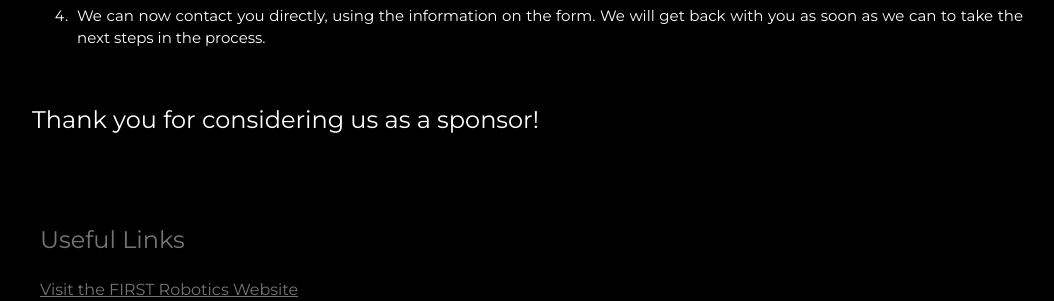
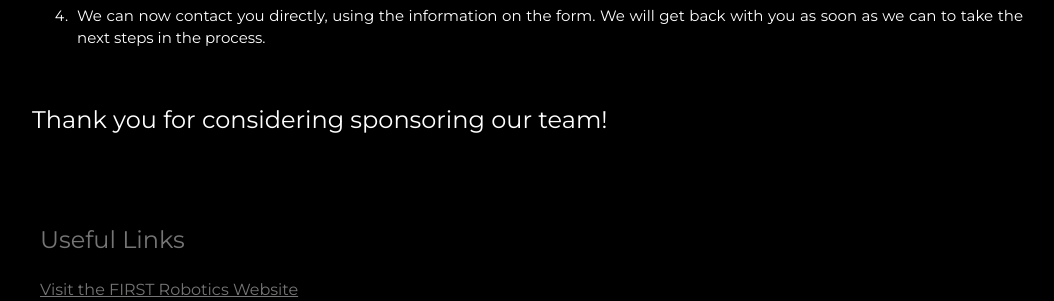
Before and after one commit to tyleraharrison/FuriousFalconSite, a PHP site: page /sponsors.php in a window 1280 px wide. Shown: the part 1625-1926 px from the top of the page, without its empty margins (170-1224 px from the left). Run offline with PHP 8.4, Linux system fonts and the light colour scheme; some libraries are stand-ins or nearby versions.

Commit message:
Changed sponsors wording

```diff
--- a/sponsors.php
+++ b/sponsors.php
@@ -139,7 +139,7 @@
             <li>We can now contact you directly, using the information on the form. We will get back with you as soon as we can to take the next steps in the process.</li>
           </ol>
           <br />
-          <h3>Thank you for considering us as a sponsor!</h3>
+          <h3>Thank you for considering sponsoring our team!</h3>
         </div>
         <!-- END PAGE CONTENT -->
       </div>
```
